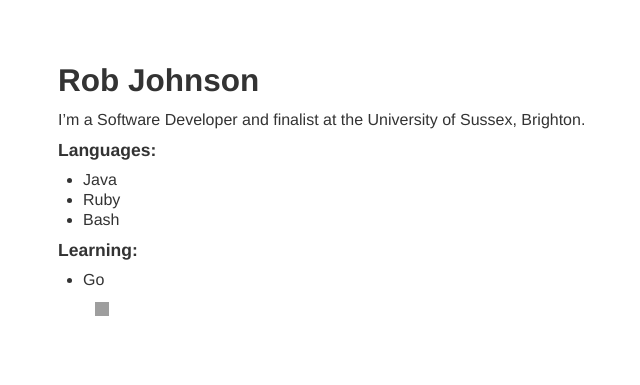
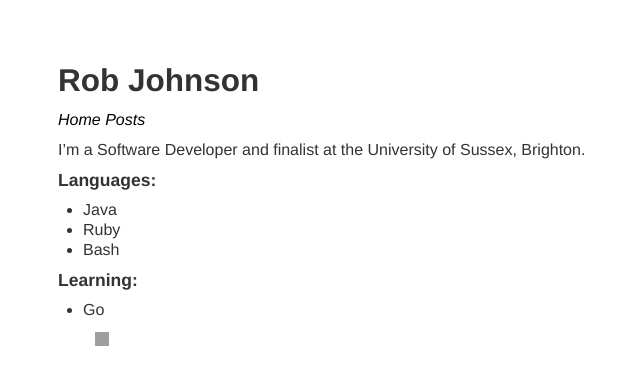
Before and after one commit to Rob-Johnson/rob-johnson.me, a Jekyll site: the page built from index.md, in a window 1280 px wide. Shown: the top 385 px of the page, without its empty margins (297-937 px from the left). Built offline with Jekyll 4.4.1, drawn with Linux system fonts in a browser that asks for light colours; nearby versions of some CDN libraries; Markdown is read by kramdown in place of the engine named in the settings; grey boxes are pictures that could not be loaded.

Commit message:
Revert "remove link to posts whilst there are none"
This reverts commit a4e2b5806eaac7b0aaddeb96b91bd80d90c024f2.

```diff
--- a/_layouts/page.html
+++ b/_layouts/page.html
@@ -8,6 +8,7 @@ layout: default
       <h2>{{ page.title }}</h2>
     </div>
   </div>
+    {% render pages.md %}
     {{ content }}
     {% include social-media.html %}
   </div>
```
